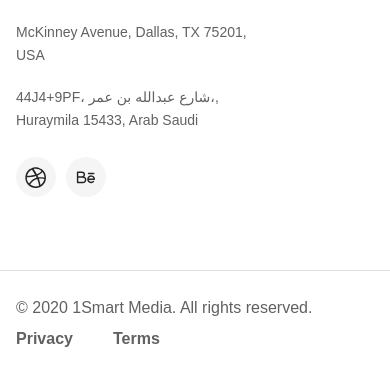
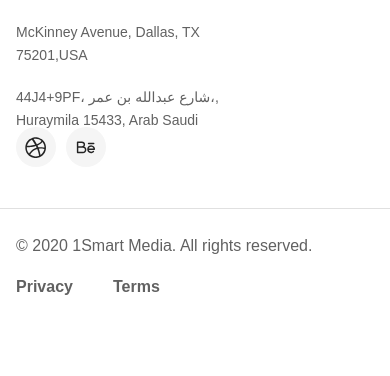
Before and after one commit to aisyahhhhhh/1smartmedia, a website: page index.html in a window 390 px wide. Shown: the part 3830-4206 px from the top of the page. After the commit the page ends 4154 px from the top, so only its background shows below. Drawn offline with Linux system fonts and the light colour scheme; a web font is replaced by a local one.

Commit message:
fixing footer

```diff
--- a/sass/_footer.scss
+++ b/sass/_footer.scss
@@ -1,6 +1,7 @@
 .footer{
     // width: 144rem;
-    height: 60.4rem;
+    max-height: 60.4rem;
+    height: auto;
 
     @media screen and (max-width: 767px) {
         height: 48rem;
@@ -101,9 +102,11 @@
 
 .contacts{
     width: 100vw;
-    max-height: 30.4rem;
-    height: 100%;
+    height: 34.4rem;
+    // height: auto;
     position: relative;
+    // overflow: hidden;
+
 
     &::before {
         content: "";
@@ -125,6 +128,8 @@
     }
 
     @media screen and (max-width: 767px) {
+        max-height:26.6rem;
+        gap: 2.4rem;
         &::before {
             background-image:none;
         }
@@ -136,19 +141,25 @@
         z-index: 3;
         position: relative;
         padding: 7.2rem 8rem;
+        height: auto;
+        // max-height: 20rem;
 
         @media screen and (max-width: 767px) {
             flex-direction: column;
             padding: 0 1.6rem;
-            margin-top: 2.4rem;
+            padding-top: 2.4rem;
+            padding-bottom: 4.8rem;
+            min-height: 19.4rem;
         }
 
         &-left{
             max-width: 51.9rem;
             max-height: 20rem;
+            height: auto;
 
             @media screen and (max-width: 767px) {
                 margin-bottom: 1rem;
+
             }
             p{
                 color:rgba(97, 97, 97, 1);
@@ -183,7 +194,7 @@
 
         &-right{
             @media screen and (max-width: 767px) {
-                margin-top: 3rem;
+                // margin-top: 3rem;
             }
         }
     }
@@ -229,7 +240,6 @@
     justify-content: space-between;
     align-items: center;
     letter-spacing: 0%;
-    // color: peru;
     border-top: 1px solid #E0E0E0;
 
 
@@ -237,6 +247,7 @@
         flex-direction: column;
         padding: 2.4rem 1.6rem;
         align-items: start;
+        height: 11.6rem;
     }
 
     p{
```
Also changed, not shown: index.html (+1 -1 lines), css/style.css, 1 other file.
